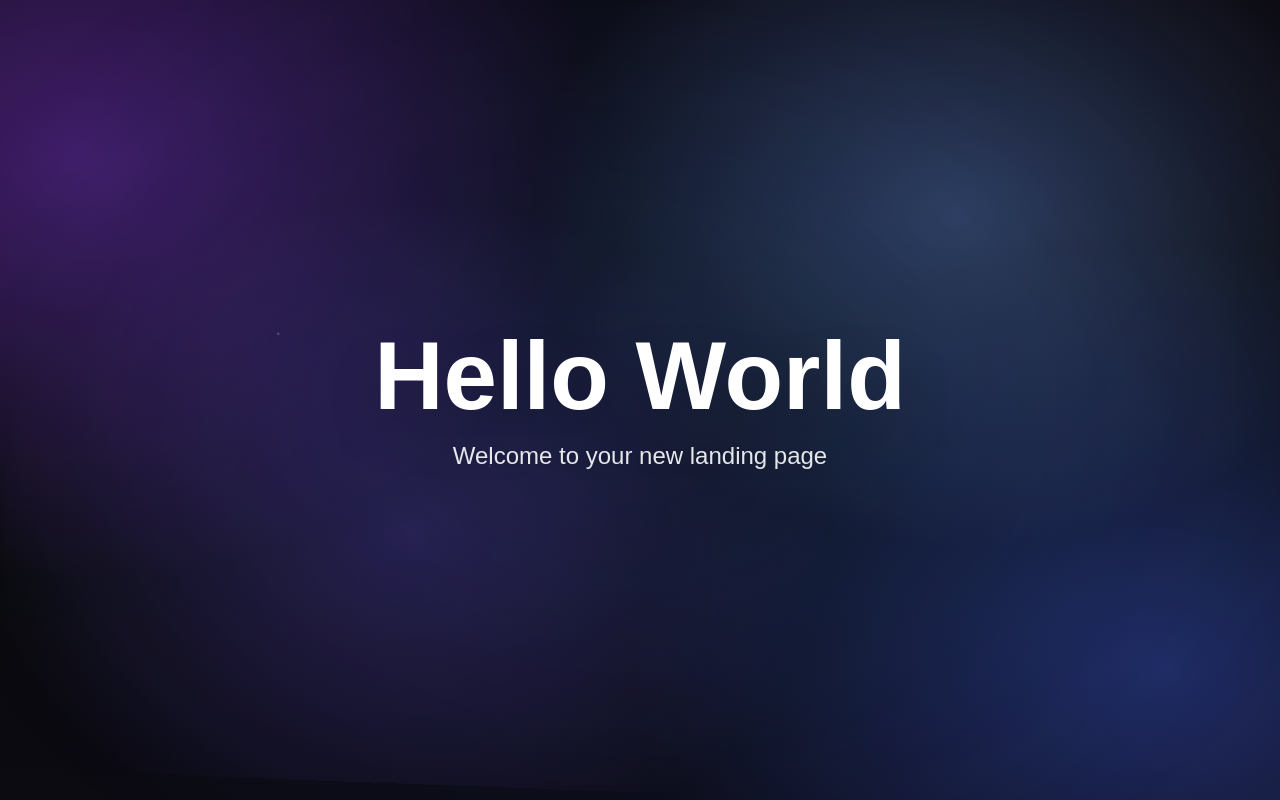
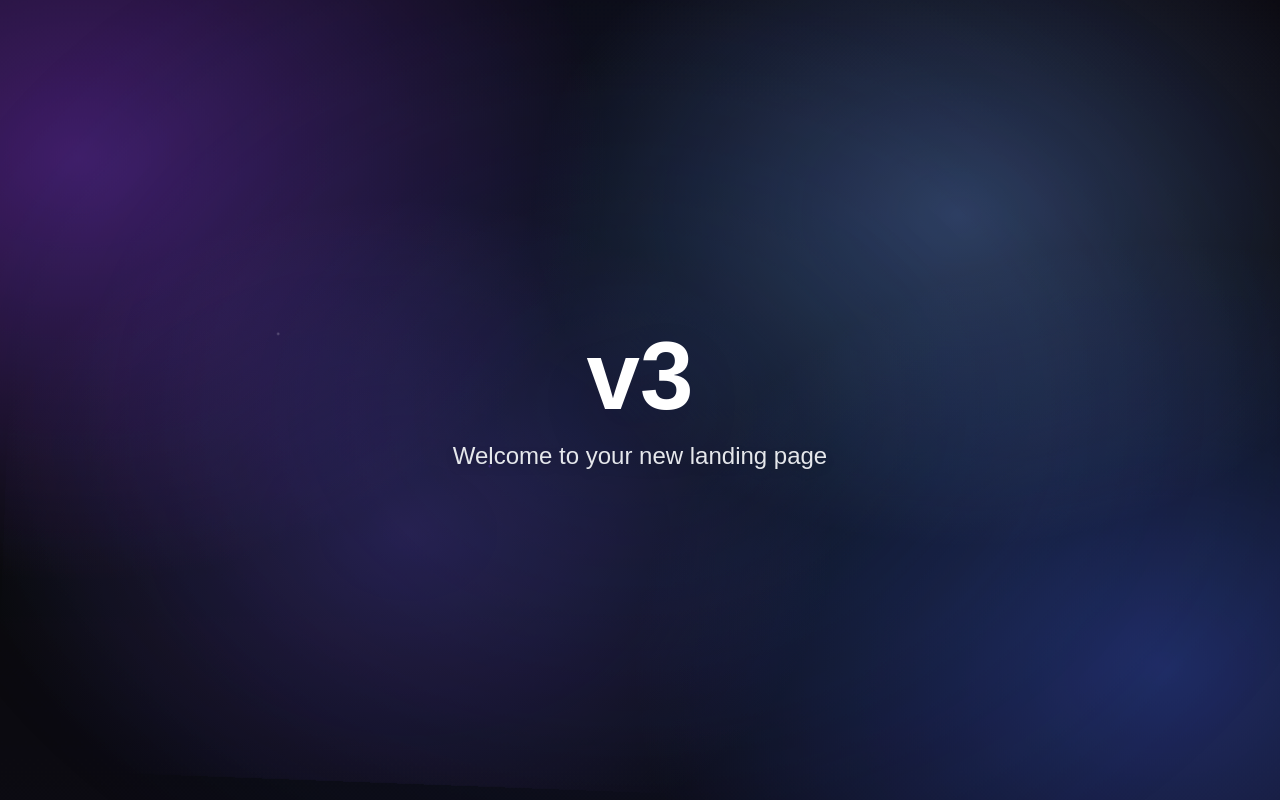
Before and after one commit to ns-test-org/testing-stand-162, a Next.js app in the folder packages/testing-stand-162/: page / in a window 1280 px wide. Built offline with nearby package versions, Linux system fonts and the light colour scheme.

Commit message:
AI chat session: Updated code and files

```diff
--- a/packages/testing-stand-162/src/app/page.tsx
+++ b/packages/testing-stand-162/src/app/page.tsx
@@ -11,7 +11,7 @@ export default function Landing() {
       <div className="relative z-10 min-h-screen flex items-center justify-center">
         <div className="text-center px-6">
           <h1 className="text-6xl md:text-8xl font-bold text-white mb-4 drop-shadow-2xl">
-            Hello World
+            v3
           </h1>
           <p className="text-xl md:text-2xl text-gray-200 drop-shadow-lg">
             Welcome to your new landing page
```
